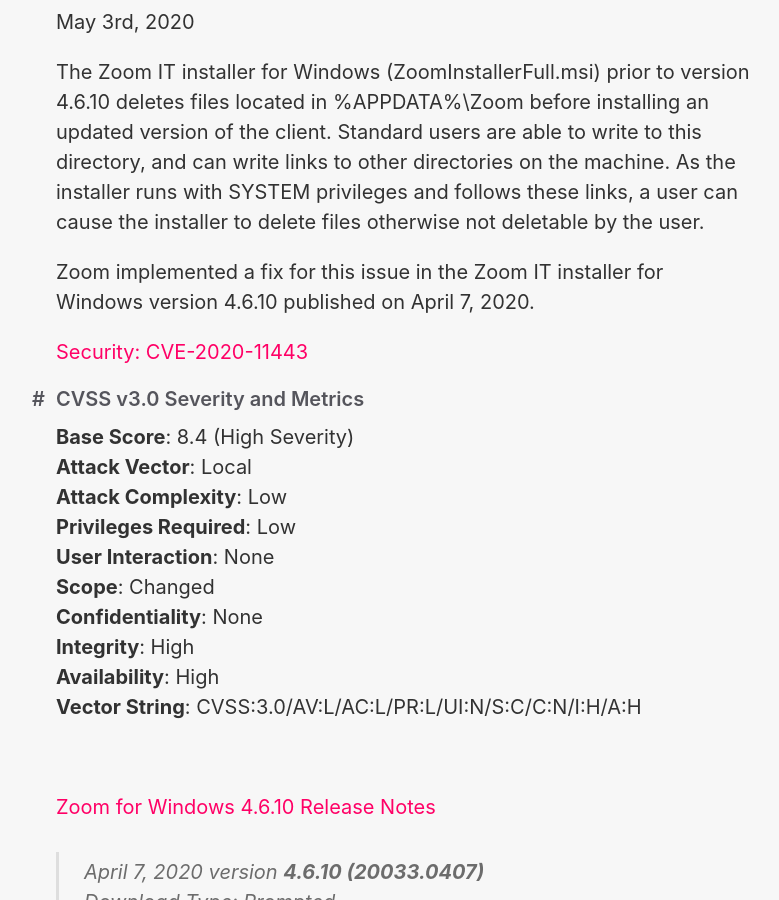
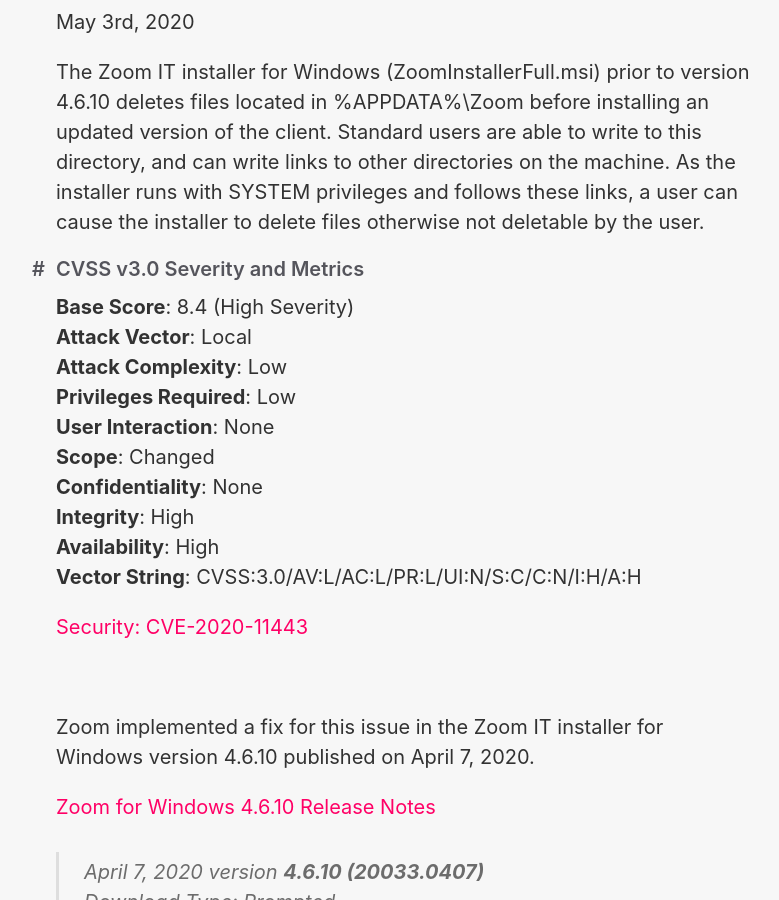
Before and after one commit to HackAndPwn/HackAndPwn.github.io, a Jekyll site: the page built from _posts/2020-05-03-cve-2020-11443.md, in a window 1280 px wide and 900 px high, scrolled down 243 px. Shown: the whole window, without its empty margins (234-1013 px from the left). Built offline with Jekyll 4.4.1, drawn with Linux system fonts in a browser that asks for light colours; some of the changed lines change nothing that is shown.

Commit message:
rearrange some sections

```diff
--- a/_posts/2020-05-03-cve-2020-11443.md
+++ b/_posts/2020-05-03-cve-2020-11443.md
@@ -6,10 +6,6 @@
 ---
 
 The Zoom IT installer for Windows (ZoomInstallerFull.msi) prior to version 4.6.10 deletes files located in %APPDATA%\Zoom before installing an updated version of the client. Standard users are able to write to this directory, and can write links to other directories on the machine. As the installer runs with SYSTEM privileges and follows these links, a user can cause the installer to delete files otherwise not deletable by the user.
-
-Zoom implemented a fix for this issue in the Zoom IT installer for Windows version 4.6.10 published on April 7, 2020.
-
-[Security: CVE-2020-11443](https://support.zoom.us/hc/en-us/articles/360043036451-Security-CVE-2020-11443)
 
 #### CVSS v3.0 Severity and Metrics ####
 
@@ -24,7 +20,11 @@
 **Availability**: High
 **Vector String**: CVSS:3.0/AV:L/AC:L/PR:L/UI:N/S:C/C:N/I:H/A:H
 
+[Security: CVE-2020-11443](https://support.zoom.us/hc/en-us/articles/360043036451-Security-CVE-2020-11443)
+
 <br>
+
+Zoom implemented a fix for this issue in the Zoom IT installer for Windows version 4.6.10 published on April 7, 2020.
 
 [Zoom for Windows 4.6.10 Release Notes](https://support.zoom.us/hc/en-us/articles/201361953-New-Updates-for-Windows)
 > April 7, 2020 version **4.6.10 (20033.0407)**
```
